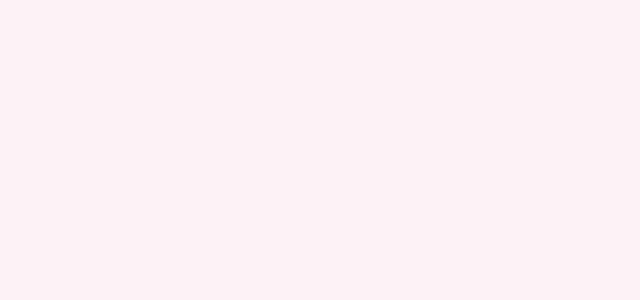
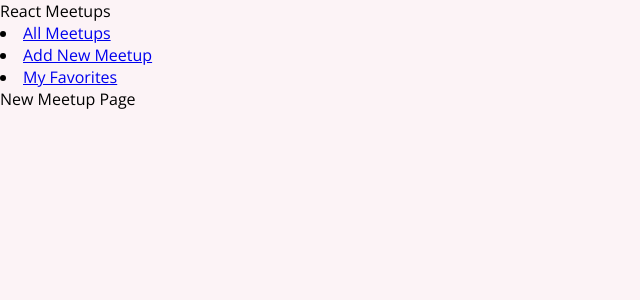
Before and after one commit to tomaszdanczak/academind-react-crash-course-2021, a React (Create React App) app: page /new-meetup in a window 1280 px wide. Shown: the top 300 px of the page, without its empty margins (0-640 px from the left). Built offline with nearby package versions, Linux system fonts and the light colour scheme.

Commit message:
feat: create simple pages and add routing

```diff
--- a/package.json
+++ b/package.json
@@ -8,6 +8,7 @@
     "@testing-library/user-event": "^12.8.3",
     "react": "^17.0.2",
     "react-dom": "^17.0.2",
+    "react-router-dom": "^5.3.0",
     "react-scripts": "4.0.3",
     "web-vitals": "^1.1.2"
   },
--- a/src/App.js
+++ b/src/App.js
@@ -1,5 +1,26 @@
+import { Route, Switch } from "react-router-dom";
+import AllMeetupsPage from "./pages/AllMeetups";
+import NewMeetupPage from "./pages/NewMeetup";
+import FavoritesPage from "./pages/Favorites";
+import MainNavigation from "./components/layout/MainNavigation";
+
 function App() {
-  return <div className="App"></div>;
+  return (
+    <div>
+      <MainNavigation />
+      <Switch>
+        <Route path="/" exact>
+          <AllMeetupsPage />
+        </Route>
+        <Route path="/new-meetup">
+          <NewMeetupPage />
+        </Route>
+        <Route path="/favorites">
+          <FavoritesPage />
+        </Route>
+      </Switch>
+    </div>
+  );
 }
 
 export default App;
--- /dev/null
+++ b/src/components/layout/MainNavigation.jsx
@@ -0,0 +1,20 @@
+import { Link } from "react-router-dom";
+
+export default function MainNavigation() {
+  return (
+    <header>
+      <div>React Meetups</div>
+      <nav>
+        <li>
+          <Link to="/">All Meetups</Link>
+        </li>
+        <li>
+          <Link to="/new-meetup">Add New Meetup</Link>
+        </li>
+        <li>
+          <Link to="/favorites">My Favorites</Link>
+        </li>
+      </nav>
+    </header>
+  );
+}
--- a/src/index.js
+++ b/src/index.js
@@ -2,10 +2,11 @@
 import ReactDOM from "react-dom";
 import "./index.css";
 import App from "./App";
+import { BrowserRouter as Router } from "react-router-dom";
 
 ReactDOM.render(
-  <React.StrictMode>
+  <Router>
     <App />
-  </React.StrictMode>,
+  </Router>,
   document.getElementById("root")
 );
--- /dev/null
+++ b/src/pages/AllMeetups.jsx
@@ -0,0 +1,3 @@
+export default function AllMeetupsPage() {
+  return <div>All Meetups Page</div>;
+}
--- /dev/null
+++ b/src/pages/Favorites.jsx
@@ -0,0 +1,3 @@
+export default function FavoritesPage() {
+  return <div>Favorites Page</div>;
+}
--- /dev/null
+++ b/src/pages/NewMeetup.jsx
@@ -0,0 +1,3 @@
+export default function NewMeetupPage() {
+  return <div>New Meetup Page</div>;
+}
```
Also changed, not shown: 1 other file (tests, documents, lock files or other folders).
